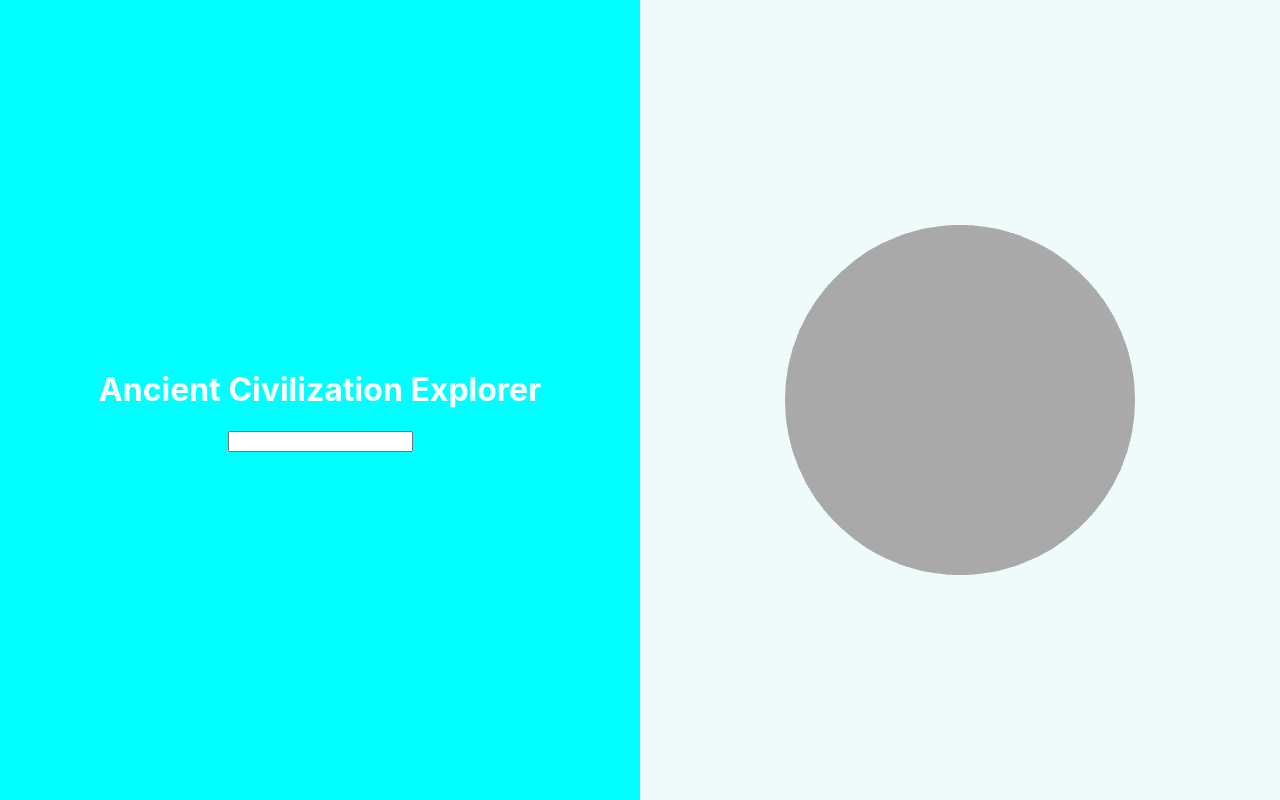
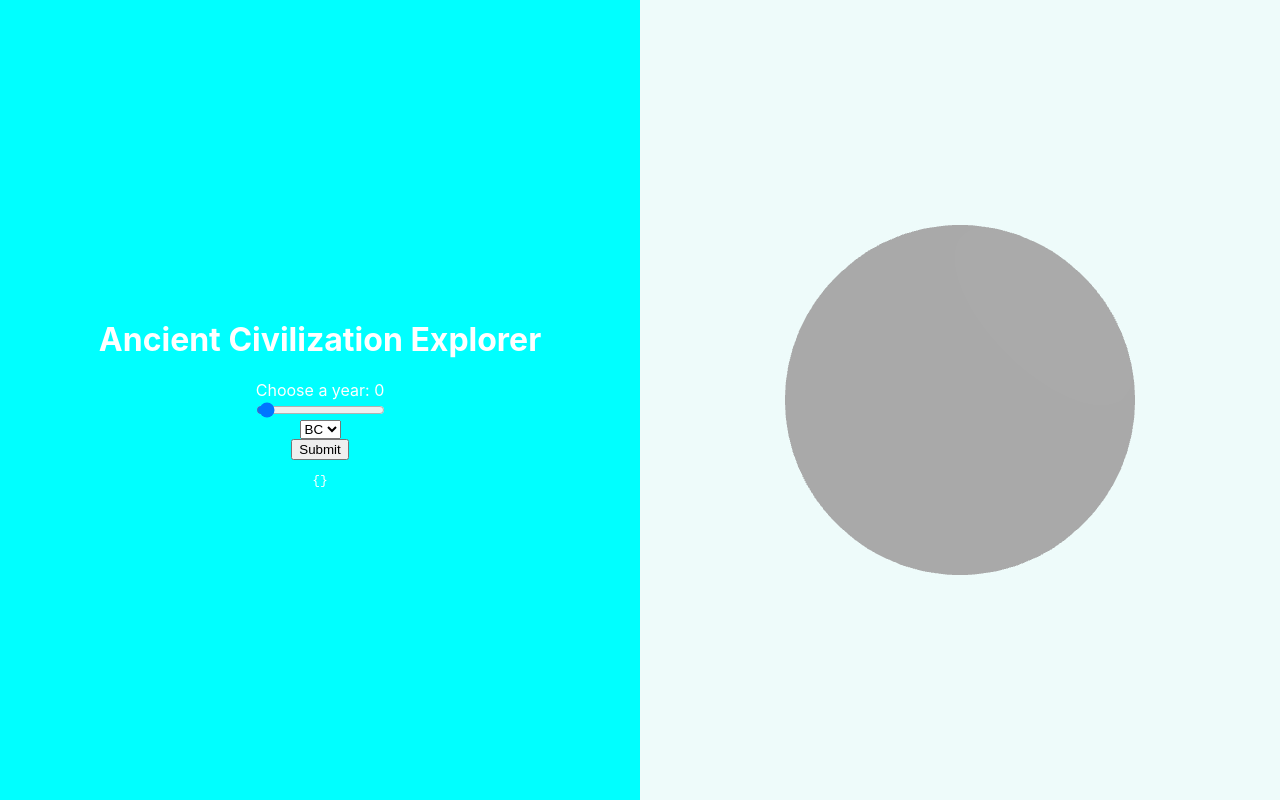
Before and after one commit to diegocaaas/ancient-civilization-visualizer, a React (Create React App) app: page / in a window 1280 px wide. Built offline with nearby package versions, Linux system fonts and the light colour scheme; the HTML template or start-up script is replaced by a standard one.

Commit message:
add AI API service data retrival

```diff
--- a/package.json
+++ b/package.json
@@ -3,6 +3,7 @@
   "version": "0.1.0",
   "private": true,
   "dependencies": {
+    "@google/generative-ai": "^0.21.0",
     "@react-three/fiber": "^8.17.9",
     "@testing-library/jest-dom": "^5.17.0",
     "@testing-library/react": "^13.4.0",
--- a/src/InfoPanel.js
+++ b/src/InfoPanel.js
@@ -1,15 +1,40 @@
-import React from "react";
+import React, { useRef, useState } from "react";
+import { getCivilivationData } from "./services/AIService";
 
 const InfoPanel = () => {
 
+    const timeEraRef = useRef("BC");
+    const [yearOfInterest, setYearOfInterest] = useState(0);
+    const [data, setData] = useState({});
+
+    const handleTimeEraSelection = (event) => {
+        timeEraRef.current = event.target.value;
+    };
+
+    const handleYearSliderChange = (event) => {
+        setYearOfInterest(event.target.value);
+    };
+
+    const handleOnSubmit = (event) => {
+        console.log("GETTING");
+        getCivilivationData(yearOfInterest, timeEraRef.current)
+        .then((result) => {
+            setData(result);
+        });
+    }
+
     return <div className="InfoPanel">
-        <h1>
-            Ancient Civilization Explorer
-        </h1>
-        <form>
-            <input>
-            </input>
-        </form>
+        <h1> Ancient Civilization Explorer</h1>
+        <label>Choose a year: {yearOfInterest}</label>
+        <input type="range"  min="0" max="1500" step="1" onChange={handleYearSliderChange}/>
+        <select defaultValue={timeEraRef.current} onChange={handleTimeEraSelection}>
+            <option value="BC">BC</option>
+            <option value="AD">AD</option>
+        </select>
+        <button onClick={handleOnSubmit}>Submit</button>
+        <pre>
+            {JSON.stringify(data, null, 2)}
+        </pre>
     </div>
 }
 
```
Also changed, not shown: src/models/Civilization.js (added, +11 -0 lines), src/services/AIService.js (added, +32 -0 lines), 1 other file (tests, documents, lock files or other folders).
